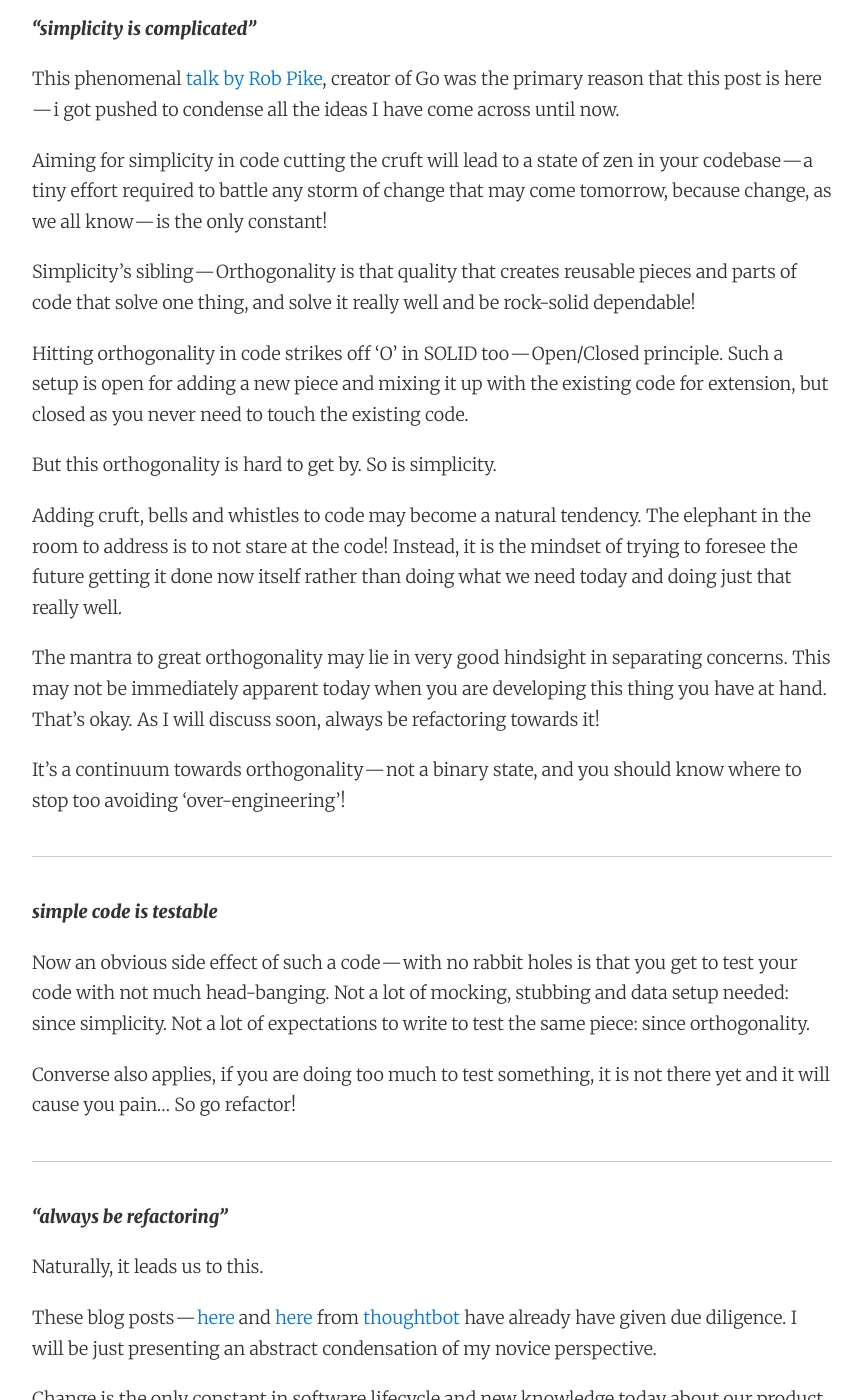
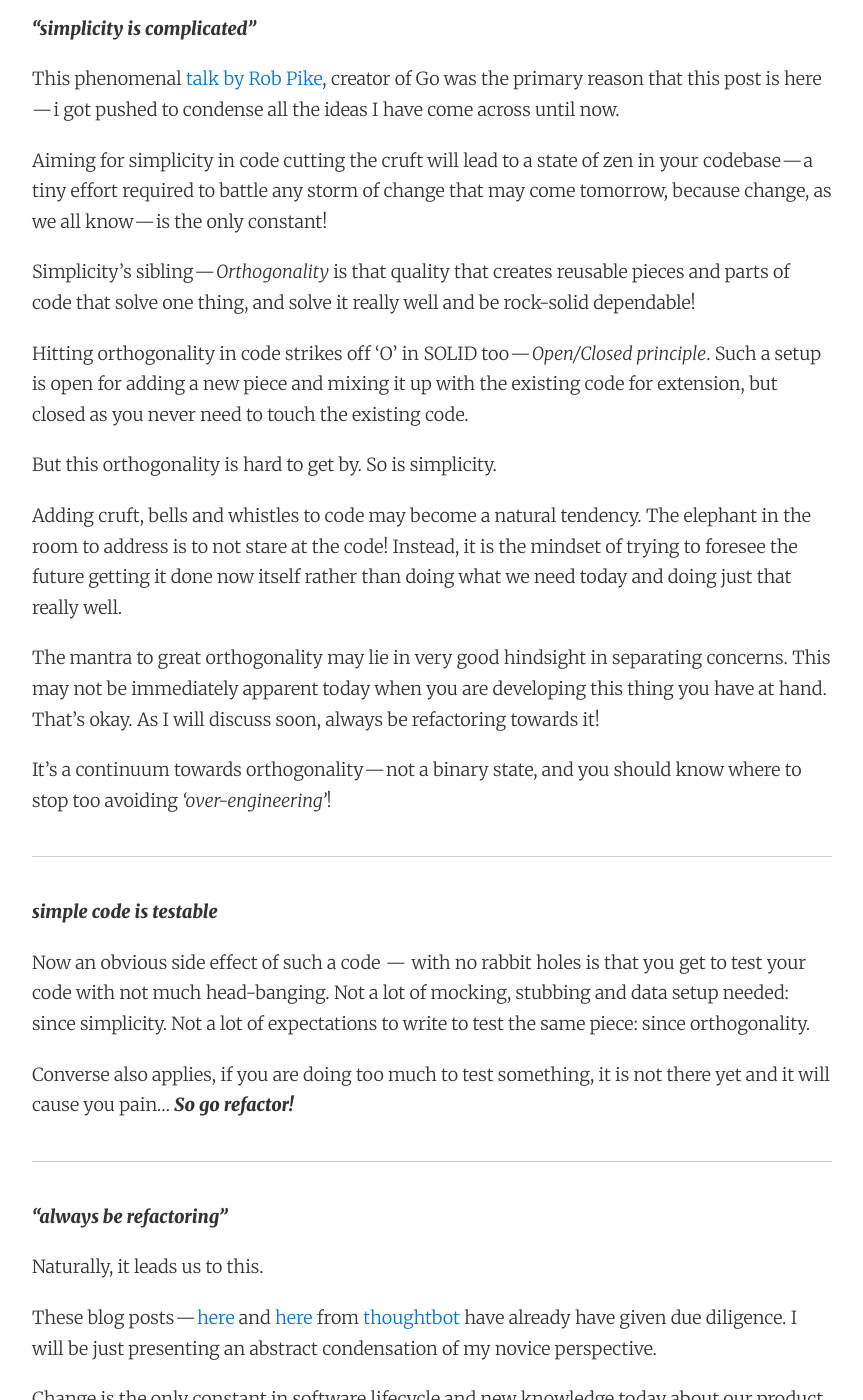
Before and after one commit to lookageek/lookageek.github.io, a Jekyll site: the page built from _posts/2016-01-11-being-simple-when-you-program.markdown, in a window 1280 px wide and 1400 px high, scrolled down 926 px. Shown: the whole window, without its empty margins (208-1071 px from the left). Built offline with Jekyll 4.4.1, drawn with Linux system fonts in a browser that asks for light colours; some of the changed text lies outside the part shown.

```diff
--- a/_posts/2016-01-11-being-simple-when-you-program.markdown
+++ b/_posts/2016-01-11-being-simple-when-you-program.markdown
@@ -8,7 +8,7 @@ summary: simple is awesome
 I was a novice Java Developer doing a Web API for my startup — with having no clue on coding patterns and designs to build a codebase which can evolve gracefully as it would hit shore after shore of change in the days to come.
 
 
-To think of the irresponsibility involved, that codebase would definitely tick off every item in a “no-no” checklist of an experienced developer’s mind.
+To think of the irresponsibility involved, that codebase would definitely tick off every item in a *“no-no”* checklist of an experienced developer’s mind.
 
 
 But then, I have hurriedly left my startup some time back. That story ends there.
@@ -36,10 +36,10 @@ This phenomenal [talk by Rob Pike](https://www.youtube.com/watch?v=rFejpH_tAHM),
 Aiming for simplicity in code cutting the cruft will lead to a state of zen in your codebase — a tiny effort required to battle any storm of change that may come tomorrow, because change, as we all know — is the only constant!
 
 
-Simplicity’s sibling — Orthogonality is that quality that creates reusable pieces and parts of code that solve one thing, and solve it really well and be rock-solid dependable!
+Simplicity’s sibling — *Orthogonality* is that quality that creates reusable pieces and parts of code that solve one thing, and solve it really well and be rock-solid dependable!
 
 
-Hitting orthogonality in code strikes off ‘O’ in SOLID too — Open/Closed principle. Such a setup is open for adding a new piece and mixing it up with the existing code for extension, but closed as you never need to touch the existing code.
+Hitting orthogonality in code strikes off ‘O’ in SOLID too — *Open/Closed principle*. Such a setup is open for adding a new piece and mixing it up with the existing code for extension, but closed as you never need to touch the existing code.
 
 
 But this orthogonality is hard to get by. So is simplicity.
@@ -51,17 +51,17 @@ Adding cruft, bells and whistles to code may become a natural tendency. The elep
 The mantra to great orthogonality may lie in very good hindsight in separating concerns. This may not be immediately apparent today when you are developing this thing you have at hand. That’s okay. As I will discuss soon, always be refactoring towards it!
 
 
-It’s a continuum towards orthogonality — not a binary state, and you should know where to stop too avoiding ‘over-engineering’!
+It’s a continuum towards orthogonality — not a binary state, and you should know where to stop too avoiding *‘over-engineering’*!
 
 
 ---
 *__simple code is testable__*
 
 
-Now an obvious side effect of such a code — with no rabbit holes is that you get to test your code with not much head-banging. Not a lot of mocking, stubbing and data setup needed: since simplicity. Not a lot of expectations to write to test the same piece: since orthogonality.
+Now an obvious side effect of such a code  —  with no rabbit holes is that you get to test your code with not much head-banging. Not a lot of mocking, stubbing and data setup needed: since simplicity. Not a lot of expectations to write to test the same piece: since orthogonality.
 
 
-Converse also applies, if you are doing too much to test something, it is not there yet and it will cause you pain… So go refactor!
+Converse also applies, if you are doing too much to test something, it is not there yet and it will cause you pain… *__So go refactor!__*
 
 
 ---
```
